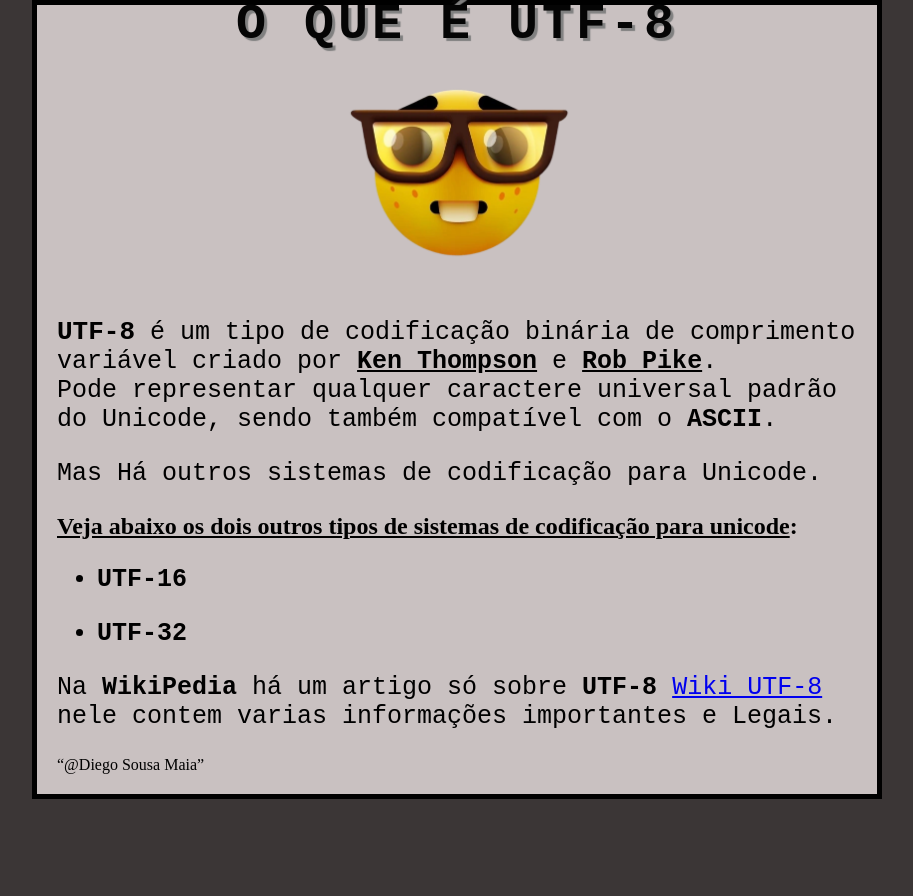
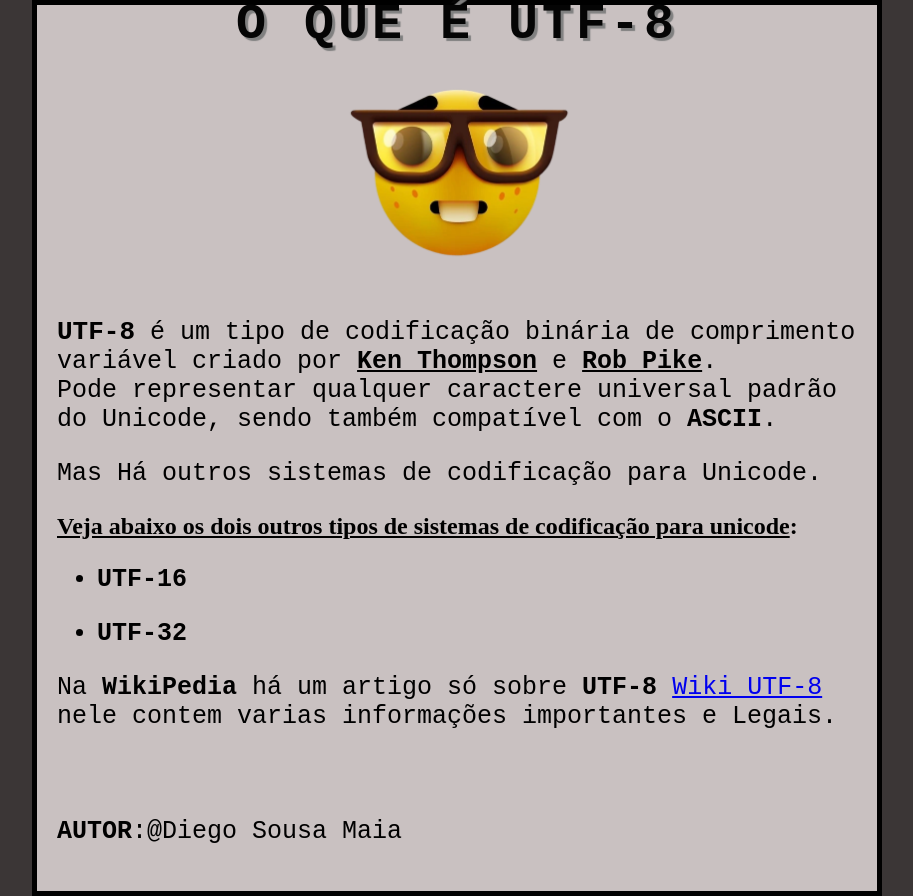
Before and after one commit to DiSouMaia/UTF-8, a plain HTML site: page index.html in a window 1280 px wide. Shown: the whole page, without its empty margins (183-1096 px from the left). Before the commit the page ends 800 px from the top, so only its background shows below. Drawn offline with Linux system fonts and the light colour scheme.

Commit message:
Update index.html

```diff
--- a/index.html
+++ b/index.html
@@ -21,7 +21,7 @@ sendo também compatível com o <b>ASCII</b>.</p>
 </ul>
 </div>
 <p>Na <b>WikiPedia</b> há um artigo só sobre <strong>UTF-8</strong> <a href='https://pt.wikipedia.org/wiki/UTF-8' target='_blank'>Wiki UTF-8</a> nele contem varias informações importantes
-e Legais.</p>
-  <q>@Diego Sousa Maia</q>
+e Legais.</p><br><br>
+  <p style='font-family: Courier New;'><b>AUTOR</b>:@Diego Sousa Maia</p>
 </body>
 </html>
```
